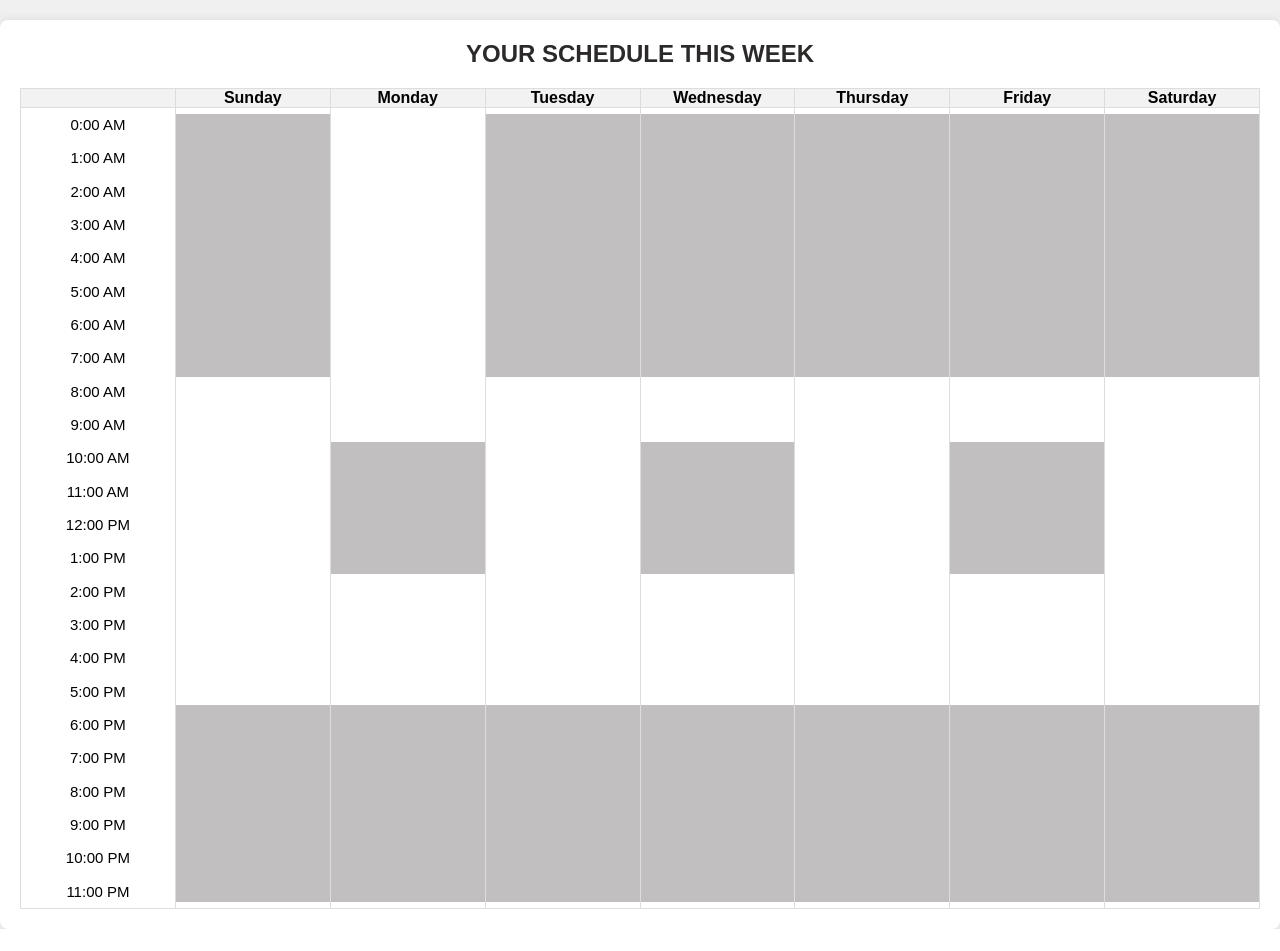
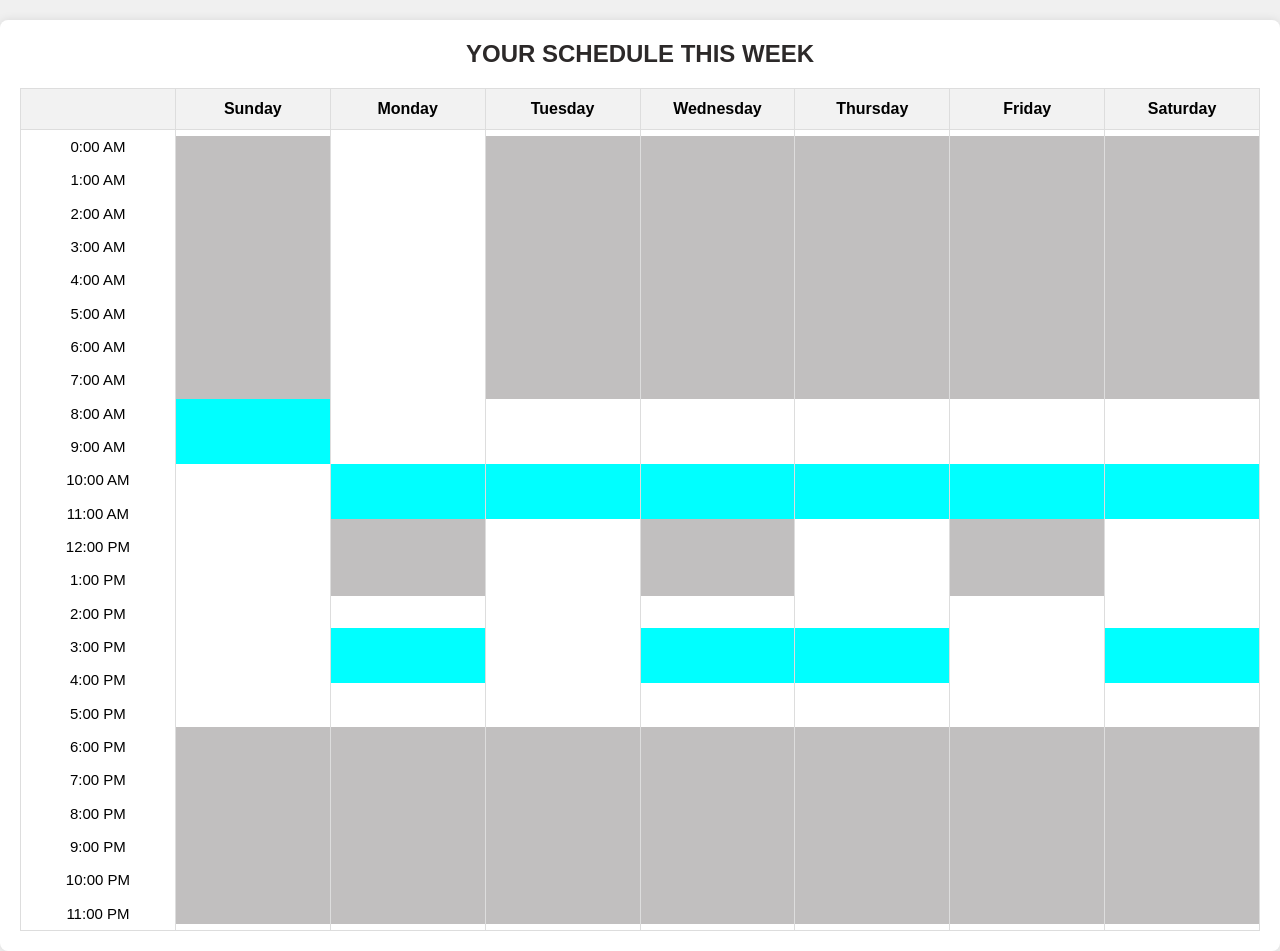
Before and after one commit to aidandoherty01/CEN3031-Project, a Flask app: page /calendar/ in a window 1280 px wide. Shown: the part 58-1009 px from the top of the page. Before the commit the page ends 987 px from the top, so only its background shows below. Run offline with Flask 3, Linux system fonts and the light colour scheme; some libraries are stand-ins or nearby versions.

Commit message:
get tickets

```diff
--- a/app.py
+++ b/app.py
@@ -380,7 +380,7 @@ def empCalendar():
 def Calendar():
     numbers = [num for num in range(1, 1441) if num % 2 == 0]
     shift = [[[480], [1080]], [[0, 840], [600, 1080]], [[480], [1080]], [[480, 840], [600, 1080]], [[480], [1080]], [[480, 840], [600, 1080]], [[480], [1080]]]
-    tickettime = [[[600], [700], [1]], [[600, 900], [700, 1000], [1, 2]], [[600], [700], [1]], [[600, 900], [700, 1000], [1, 2]], [[600, 900], [700, 1000], [1, 2]], [[600], [700], [1]], [[600, 900], [700, 1000], [1, 2]]]
+    tickettime = [[[480], [600], [1]], [[600, 900], [700, 1000], [1, 2]], [[600], [700], [1]], [[600, 900], [700, 1000], [1, 2]], [[600, 900], [700, 1000], [1, 2]], [[600], [700], [1]], [[600, 900], [700, 1000], [1, 2]]]
 
     return render_template('ITstaffcalendar.html', shift = shift, tickettime = tickettime)
 
--- a/templates/ITstaffcalendar.html
+++ b/templates/ITstaffcalendar.html
@@ -69,7 +69,11 @@
 
         th {
             background-color: #f2f2f2;
+            height: 40px;
+        }
 
+        td {
+            background-color: white;
         }
 
         .time {
@@ -84,6 +88,10 @@
         }
         .open {
             background-color: white;
+        }
+
+        .ticketed {
+            background-color: aqua;
         }
 
         .time div {
@@ -145,6 +153,7 @@
 
     <script>
         const shifts = JSON.parse('{{ shift | tojson }}');
+        const ticket = JSON.parse('{{ tickettime | tojson }}');
 
         const days = ['sun', 'mon', 'tue', 'wed', 'thu', 'fri', 'sat'];
 
@@ -152,14 +161,31 @@
             const scheduleContainer = document.getElementById(day);
             for (let minute = 0; minute < 1440; minute++) {
                 let open = false;
+                let ticketed = false;
+                for (let i = 0; i < ticket[index][0].length; i++) {
+                    if (minute >= ticket[index][0][i] && minute < ticket[index][1][i]) {
+                        ticketed = true;
+                        break;  // Exit the inner loop if condition is met
+                    }
+                }
+
                 for (let i = 0; i < shifts[index][0].length; i++) {
                     if (minute >= shifts[index][0][i] && minute < shifts[index][1][i]) {
                         open = true;
                         break;  // Exit the inner loop if condition is met
                     }
                 }
+
                 const div = document.createElement('div');
-                div.className = open ? 'open' : 'blocked';
+                if (ticketed) {
+                    div.className = 'ticketed';
+                }
+                else if (open) {
+                    div.className = 'open';
+                }
+                else {
+                    div.className = 'blocked';
+                }
                 div.classList.add('time-slot');
                 scheduleContainer.appendChild(div);
             }
```
